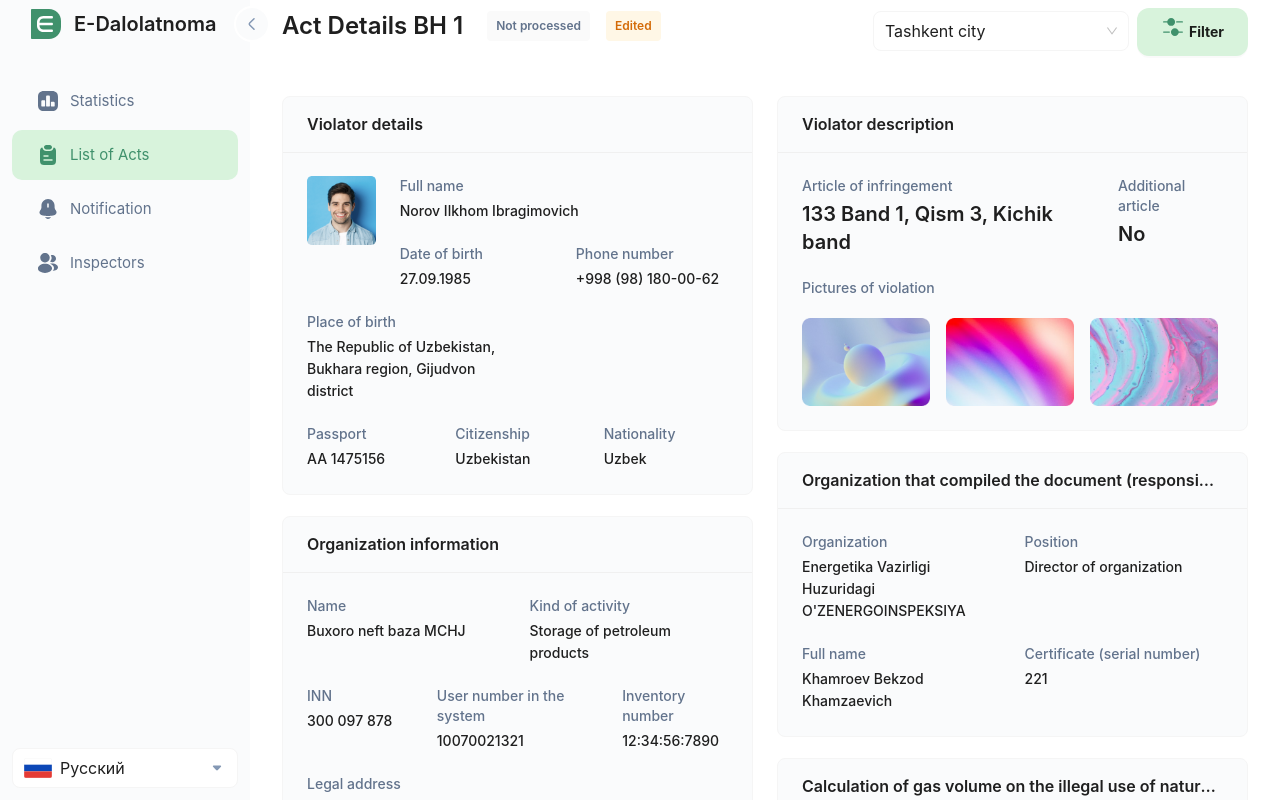
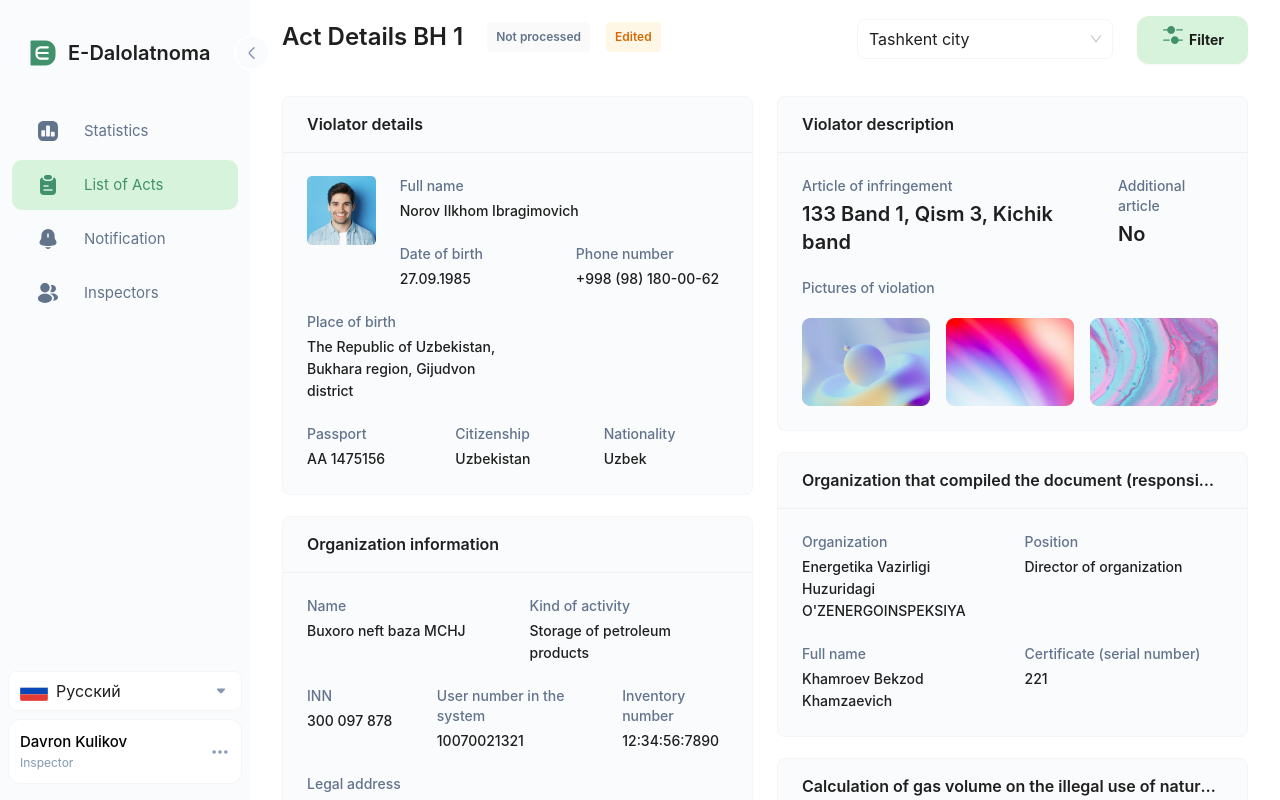
Before and after one commit to dilshodwiut/spa-starter, a React (Vite) app: page /list-of-acts/1 in a window 1280 px wide. Shown: the top 800 px of the page. Built offline with nearby package versions, Linux system fonts and the light colour scheme; no server answers.

Commit message:
bug: fixed sidebar ui on collapse

```diff
--- a/src/features/acts-list/views/act/index.tsx
+++ b/src/features/acts-list/views/act/index.tsx
@@ -105,7 +105,7 @@ export default function Act(): React.ReactElement {
 
       <Header
         style={{ background: colorBgContainer }}
-        className="px-8 flex justify-between items-center"
+        className="px-8 pt-2 flex justify-between items-baseline"
       >
         <Title level={3} className="flex gap-6 items-center">
           Act Details BH {actId}
@@ -120,7 +120,7 @@ export default function Act(): React.ReactElement {
         </Title>
 
         {isInspector ? (
-          <Space>
+          <Space size="large">
             <Select
               placeholder="Choose city"
               defaultValue="tashkent_city"
--- a/src/features/acts-list/views/acts/index.tsx
+++ b/src/features/acts-list/views/acts/index.tsx
@@ -50,7 +50,7 @@ export default function Acts(): React.ReactElement {
     >
       <Header
         style={{ background: colorBgContainer }}
-        className="px-8 flex justify-between items-center"
+        className="px-8 pt-2 flex justify-between items-baseline"
       >
         <div>
           <Segmented
@@ -60,7 +60,7 @@ export default function Acts(): React.ReactElement {
           />
         </div>
 
-        <Space>
+        <Space size="large">
           <Input
             size="large"
             placeholder="Search with serial number"
--- a/src/features/inspectors/views/container.tsx
+++ b/src/features/inspectors/views/container.tsx
@@ -8,7 +8,7 @@ export default function Container(): React.ReactElement {
     "/inspectors/:inspectorId",
   ]);
 
-  if (match !== null) {
+  if (match) {
     return <Inspector />;
   }
 
--- a/src/features/inspectors/views/inspector.tsx
+++ b/src/features/inspectors/views/inspector.tsx
@@ -20,7 +20,7 @@ export default function Inspector(): React.ReactElement {
     <>
       <Header
         style={{ background: colorBgContainer }}
-        className="px-8 flex items-center gap-4"
+        className="px-8 pt-2 flex items-center gap-4"
       >
         <button type="button" onClick={goBack}>
           <img src={backIcon} alt="back" width={24} height={24} />
--- a/src/features/inspectors/views/inspectors.tsx
+++ b/src/features/inspectors/views/inspectors.tsx
@@ -28,11 +28,11 @@ export default function Inspectors(): React.ReactElement {
     >
       <Header
         style={{ background: colorBgContainer }}
-        className="px-8 flex justify-between items-center"
+        className="px-8 pt-2 flex justify-between items-baseline"
       >
         <h1 className="font-semibold text-xl">Inspectors List</h1>
 
-        <Space>
+        <Space size="large">
           <Input
             size="large"
             placeholder="Search by full name"
--- a/src/layouts/default-layout/index.tsx
+++ b/src/layouts/default-layout/index.tsx
@@ -1,8 +1,12 @@
-import { Layout, Menu, Button, Select, ConfigProvider } from "antd";
+import { Layout, Menu, Button, Select, ConfigProvider, Popover } from "antd";
 import { colors } from "@/config/theme";
+import clsx from "clsx";
 import brandLogo from "@/assets/enjin-coin-(enj).svg";
 import downIcon from "@/assets/arrow-down.svg";
 import arrowLeftIcon from "@/assets/arrow-left.svg";
+import moreIcon from "@/assets/more.svg";
+import personIcon from "@/assets/person.svg";
+import ruIcon from "@/assets/RU.svg";
 import type { CustomRoute } from "@/types";
 import useDefaultLayoutState from "./state";
 
@@ -10,6 +14,13 @@ interface Props {
   children: React.ReactElement;
   sidebarRoutes: CustomRoute[];
 }
+
+const content = (
+  <div>
+    <p>Content</p>
+    <p>Content</p>
+  </div>
+);
 
 export default function DefaultLayout(props: Props): React.ReactElement {
   const { children, sidebarRoutes } = props;
@@ -51,15 +62,17 @@ export default function DefaultLayout(props: Props): React.ReactElement {
       >
         <div className="flex flex-col gap-6 h-full">
           <span
-            className="ms-1 me-1 pl-6 pr-4 flex items-center h-10 leading-10 py-0 border-none relative"
+            className="ms-1 me-1 pl-6 pr-4 flex items-center h-[50px] leading-10 py-0 border-none relative"
             style={{
               marginBlock: "4px",
-              paddingInline: collapsed ? "calc(50% - 8px - 4px)" : "",
+              // paddingInline: collapsed ? "calc(50% - 8px - 4px)" : "",
               width: "calc(100% - 8px)",
+              marginTop: "28px",
+              marginBottom: "0",
             }}
             tabIndex={-1}
           >
-            <img src={brandLogo} alt="brand logo" />
+            <img src={brandLogo} alt="brand logo" width={30} height={30} />
             <Text
               strong
               className="ms-2.5 overflow-hidden whitespace-nowrap flex-auto text-left transition-opacity duration-300 ease-in"
@@ -95,7 +108,14 @@ export default function DefaultLayout(props: Props): React.ReactElement {
             />
           </ConfigProvider>
 
-          <div className="m-1 px-2 pb-2">
+          <div className="flex flex-col gap-2 px-2 pb-2 mb-2">
+            {collapsed ? (
+              <Popover arrow={false} content={content} title="" trigger="click">
+                <div className="flex justify-center items-center bg-white rounded-xl p-[11px] border border-[#f5f5f5] w-12 h-12 m-auto cursor-pointer">
+                  <img src={ruIcon} alt="russian" />
+                </div>
+              </Popover>
+            ) : (
               <Select
                 defaultValue="ru"
                 className="w-full"
@@ -103,13 +123,47 @@ export default function DefaultLayout(props: Props): React.ReactElement {
                 onChange={handleChange}
                 options={languageOptions}
                 suffixIcon={
-                collapsed ? null : <img src={downIcon} alt="arrow down" />
+                  !collapsed ? <img src={downIcon} alt="arrow down" /> : null
                 }
                 style={{
                   fontSize: "15px",
                   lineHeight: "18px", // TODO: fix select height and font size
                 }}
               />
+            )}
+
+            {collapsed ? (
+              <Popover arrow={false} content={content} title="" trigger="click">
+                <div
+                  className={clsx(
+                    "flex justify-between items-center bg-white rounded-xl p-[11px] border border-[#f5f5f5] cursor-pointer",
+                    profileCollapseClasses,
+                  )}
+                >
+                  <img src={personIcon} alt="profile" />
+                </div>
+              </Popover>
+            ) : null}
+
+            {!collapsed ? (
+              <div className="flex justify-between items-center bg-white rounded-xl p-[11px] border border-[#f5f5f5]">
+                <div className="flex flex-col">
+                  <span className="font-medium text-[15px]">
+                    Davron Kulikov
+                  </span>
+                  <span className="text-[12px] text-[#8498B4]">Inspector</span>
+                </div>
+
+                <Popover
+                  arrow={false}
+                  content={content}
+                  title=""
+                  trigger="click"
+                >
+                  <img src={moreIcon} alt="more" className="cursor-pointer" />
+                </Popover>
+              </div>
+            ) : null}
           </div>
         </div>
       </Sider>
@@ -117,3 +171,5 @@ export default function DefaultLayout(props: Props): React.ReactElement {
     </Layout>
   );
 }
+
+const profileCollapseClasses = "w-12 m-auto";
--- a/src/layouts/default-layout/state.tsx
+++ b/src/layouts/default-layout/state.tsx
@@ -3,6 +3,7 @@ import { useLocation, useNavigate } from "react-router-dom";
 import { compose, split, tail, take } from "ramda";
 import { Layout, Typography } from "antd";
 import { colors } from "@/config/theme";
+import clsx from "clsx";
 import ruIcon from "@/assets/RU.svg";
 import type { ThemeConfig, MenuProps, SiderProps } from "antd";
 import type { CustomRoute } from "@/types";
@@ -64,8 +65,17 @@ export default function useDefaultLayoutState(
     (): MenuProps["items"] => {
       return sidebarRoutes.map(({ path, title, Icon }) => ({
         key: path as string,
-        icon: typeof Icon === "function" ? <Icon /> : null,
-        label: title,
+        label: (
+          <span
+            className={clsx(
+              "flex items-center h-full gap-6",
+              collapsed ? "-ml-1" : "",
+            )}
+          >
+            {typeof Icon === "function" ? <Icon /> : null}
+            {collapsed ? "" : title}
+          </span>
+        ),
         title,
         onClick: () => {
           navigate(path as string);
@@ -78,7 +88,7 @@ export default function useDefaultLayoutState(
         },
       }));
     },
-    [sidebarRoutes, navigate],
+    [sidebarRoutes, collapsed, navigate],
   );
 
   const languageOptions = useMemo(
```
Also changed, not shown: src/assets/more.svg (added), src/assets/person.svg (added). Lines whose indentation alone changed are shown as unchanged.
